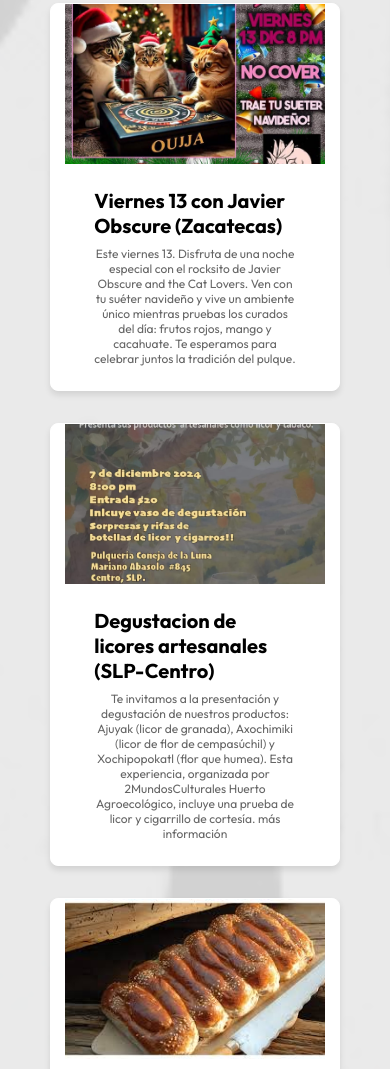
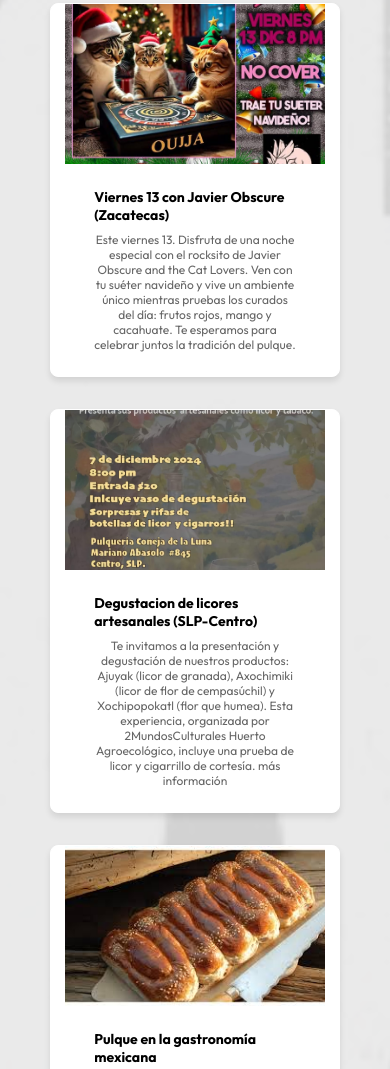
Before and after one commit to YagoMichel/Coneja-de-la-luna, a plain HTML site: page index.html in a window 390 px wide. Shown: the part 1112-2181 px from the top of the page. Drawn offline with Linux system fonts and the light colour scheme; a web font is replaced by a local one.

Commit message:
modificando tamaño de fuente responsivo

```diff
--- a/style.css
+++ b/style.css
@@ -584,6 +584,9 @@ footer {
     .news-cards h1 {
         font-size: 1rem;
     }
+    .info-card h2{
+        font-size: 14px;
+    }
 /* Footer para celulares */
 
     footer {
```
